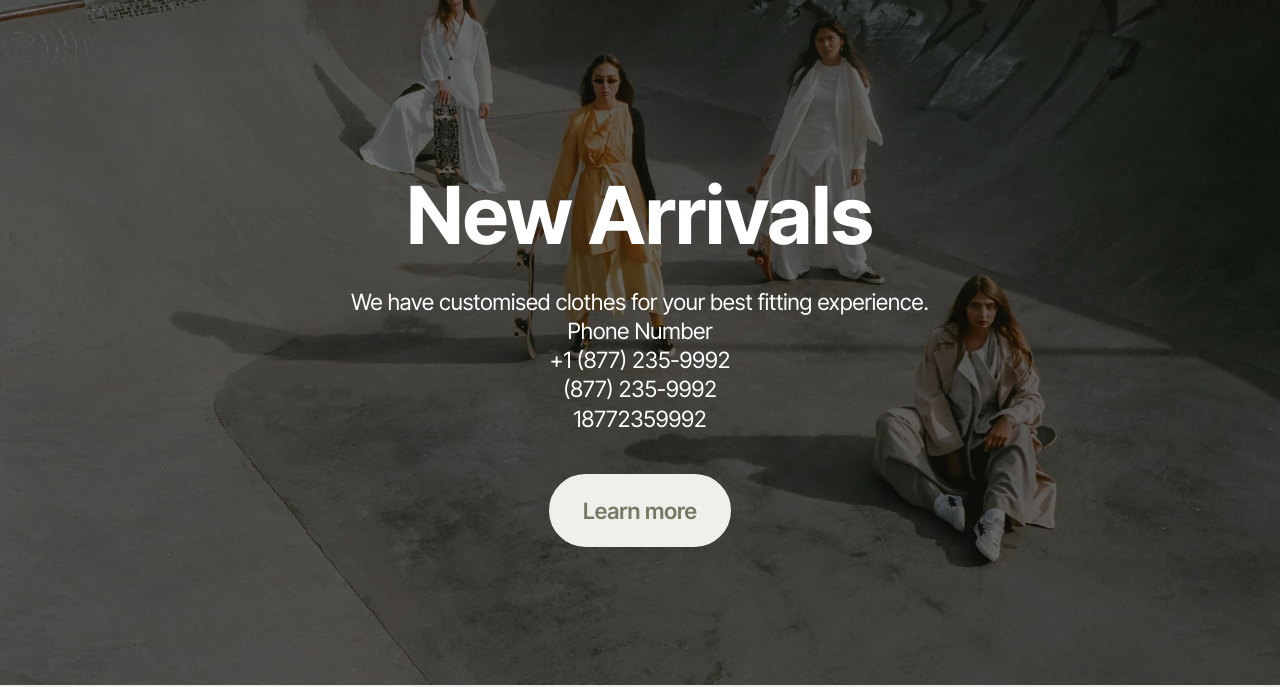
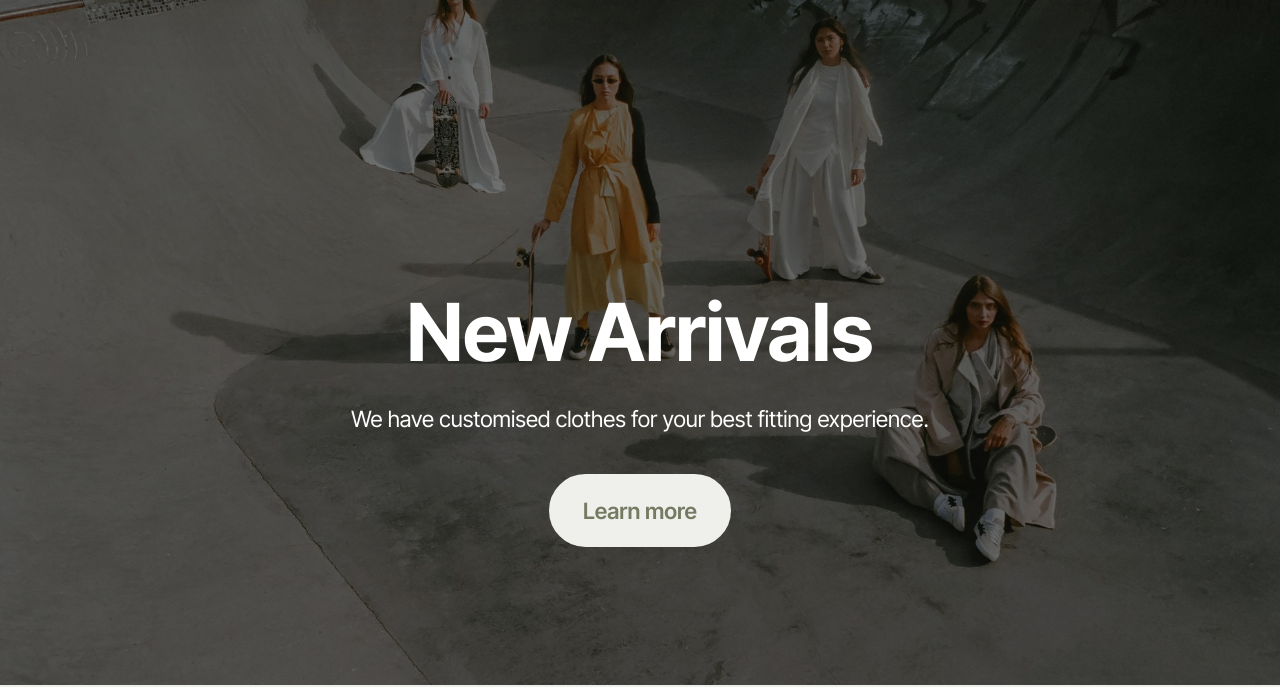
Before and after one commit to johnmiller0467/stitchi12-05-4, a plain HTML site: page index.html in a window 1280 px wide. Shown: the part 115-802 px from the top of the page. Drawn offline with Linux system fonts and the light colour scheme; files that its build step writes are made by us from their sources; files whose address does not match are found by name.

Commit message:
Update index.html

```diff
--- a/index.html
+++ b/index.html
@@ -79,7 +79,7 @@
         </h1>
 
         <p class="mbr-fonts-style mbr-text mbr-white mb-4 display-7">
-          We have customised clothes for your best fitting experience.<br>Phone Number<br>+1 (877) 235-9992<br>(877) 235-9992<br>18772359992</p>
+          We have customised clothes for your best fitting experience.</p>
         <div class="mbr-section-btn"><a class="btn btn-white display-7" href="index.html#article07-4">Learn more</a></div>
       </div>
     </div>
```
